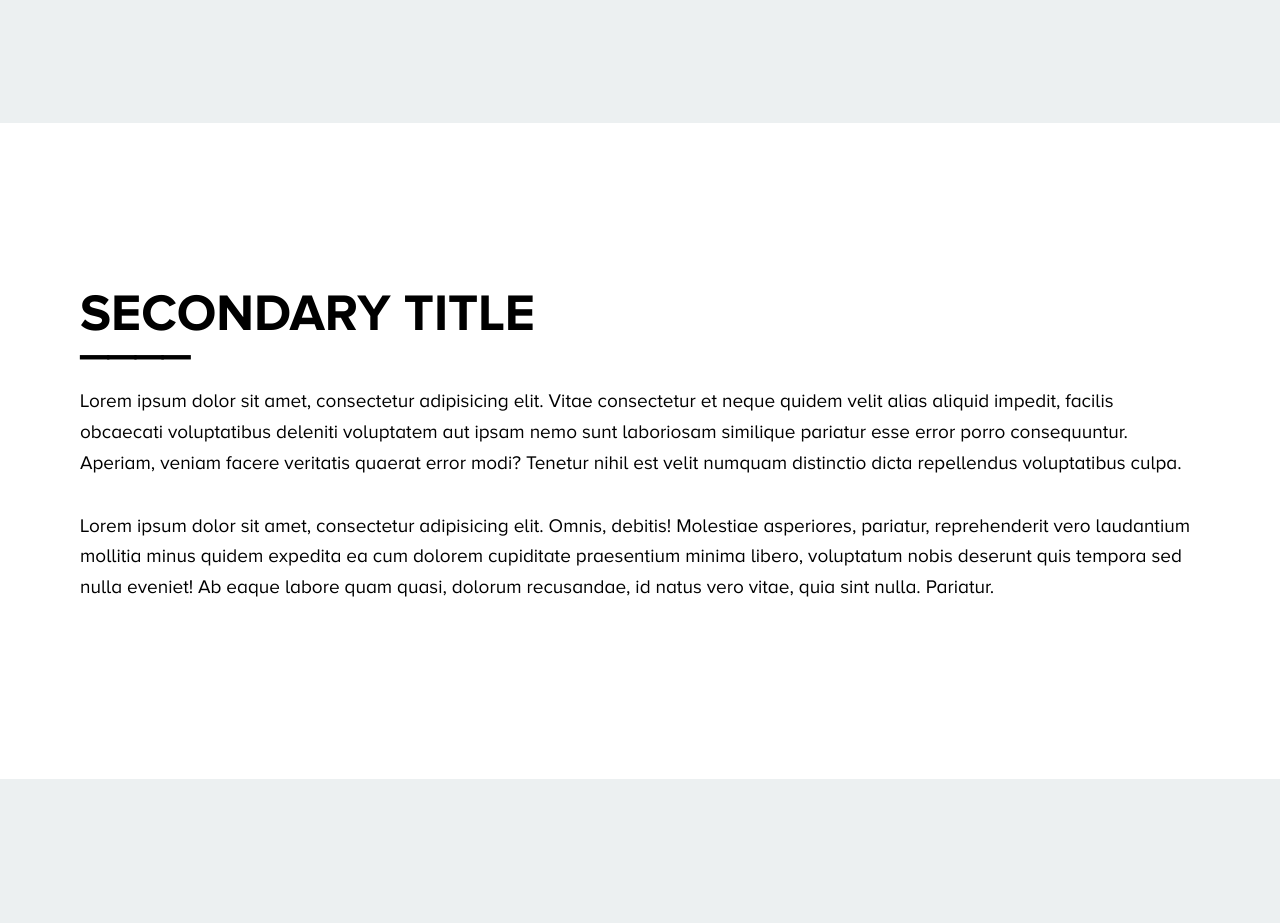
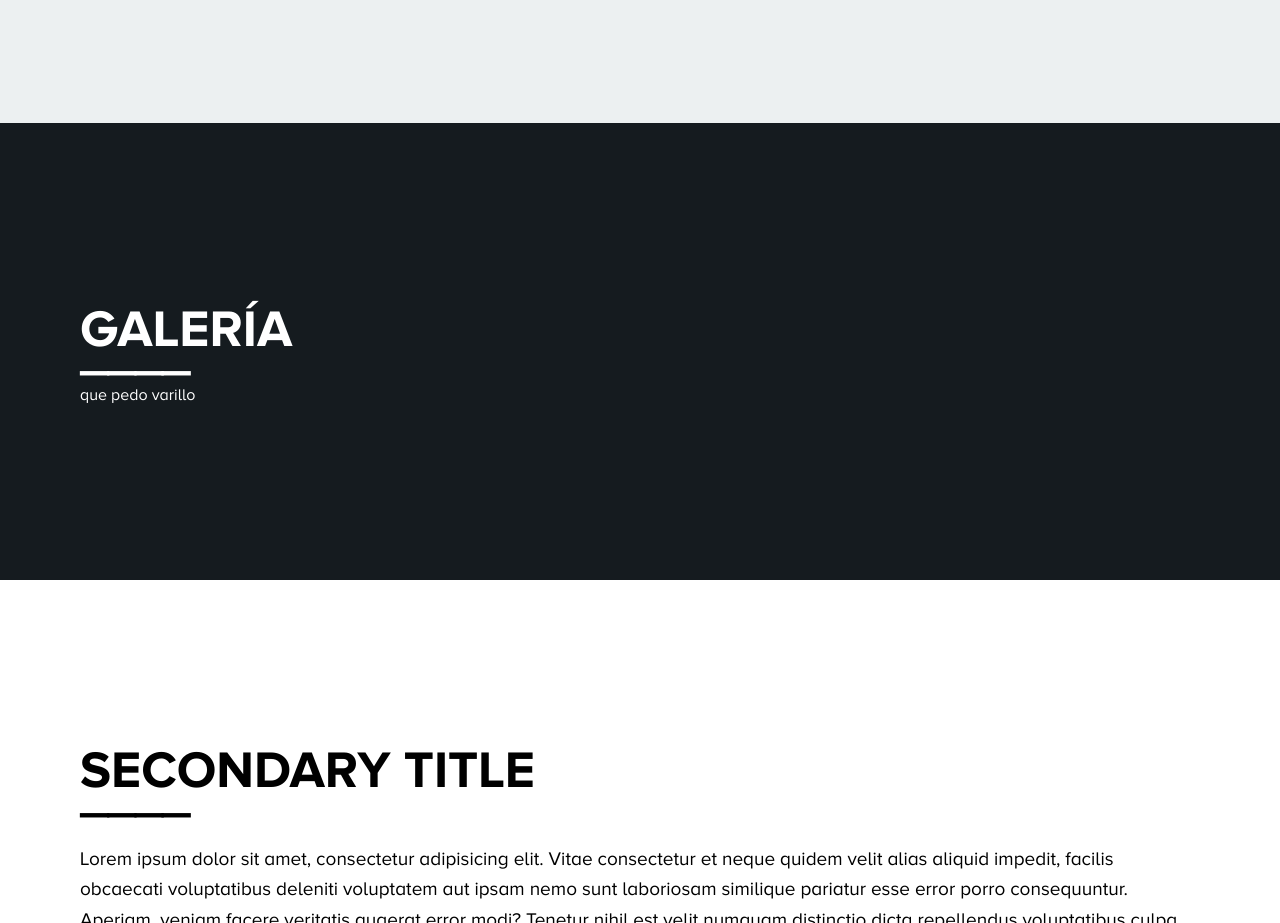
Before and after one commit to escusado/aluzarte-, a plain HTML site: page index.html in a window 1280 px wide. Shown: the part 1240-2163 px from the top of the page. Drawn offline with nearby package versions, Linux system fonts and the light colour scheme; files whose address does not match are found by name.

Commit message:
Add slick for gallery

```diff
--- a/index.html
+++ b/index.html
@@ -10,6 +10,7 @@
     <title>Aluzarte</title>
     <meta property="og:title" content="Aluzarte">
 
+		<!--
     <meta name="description" content="DONTFORGETTOSETUPTHIS">
     <meta property="og:description" content="DONTFORGETTOSETUPTHIS">
 
@@ -17,6 +18,7 @@
     <meta property="og:url" content="DONTFORGETTOSETUPTHIS">
 
     <meta property="og:image" content="DONTFORGETTOSETUPTHIS">
+  	-->
 
 		<link rel="stylesheet" href="style/reset.css">
     <link rel="stylesheet" href="style/aluzarte.css">
@@ -25,6 +27,8 @@
 
     <script src="js/rellax.js" charset="utf-8"></script>
     <script src="js/index.js" charset="utf-8"></script>
+
+    <link rel="stylesheet" type="text/css" href="//cdn.jsdelivr.net/jquery.slick/1.6.0/slick.css"/>
   </head>
   <body>
 		<div class="section section-header intro">
@@ -78,6 +82,19 @@
 			</div><!-- /section-content -->
 		</div><!-- /section -->
 
+		<div class="section section-blue">
+			<div class="section_content">
+				<div class="columns">
+					<div class="col col-6">
+						<h2>Galería</h2>
+
+						que pedo varillo
+					</div>
+				</div>
+			</div><!-- /section-content -->
+		</div><!-- /section -->
+
+
 
 		<div class="section">
 			<div class="section_content">
@@ -128,5 +145,8 @@
 				</div>
 			</div><!-- /section-content -->
 		</div><!-- /section -->
+
+		<script src="//code.jquery.com/jquery-3.2.1.min.js" crossorigin="anonymous"></script>
+		<script type="text/javascript" src="//cdn.jsdelivr.net/jquery.slick/1.6.0/slick.min.js"></script>
   </body>
 </html>
--- a/style/aluzarte.css
+++ b/style/aluzarte.css
@@ -64,7 +64,12 @@ p {
 }
 
 .section-gray {
-	background: #ECF0F1;
+  background: #ECF0F1;
+}
+
+.section-blue {
+  background: #151b1f;
+  color: #FFFFFF;
 }
 
 /*HEADER*/
```
